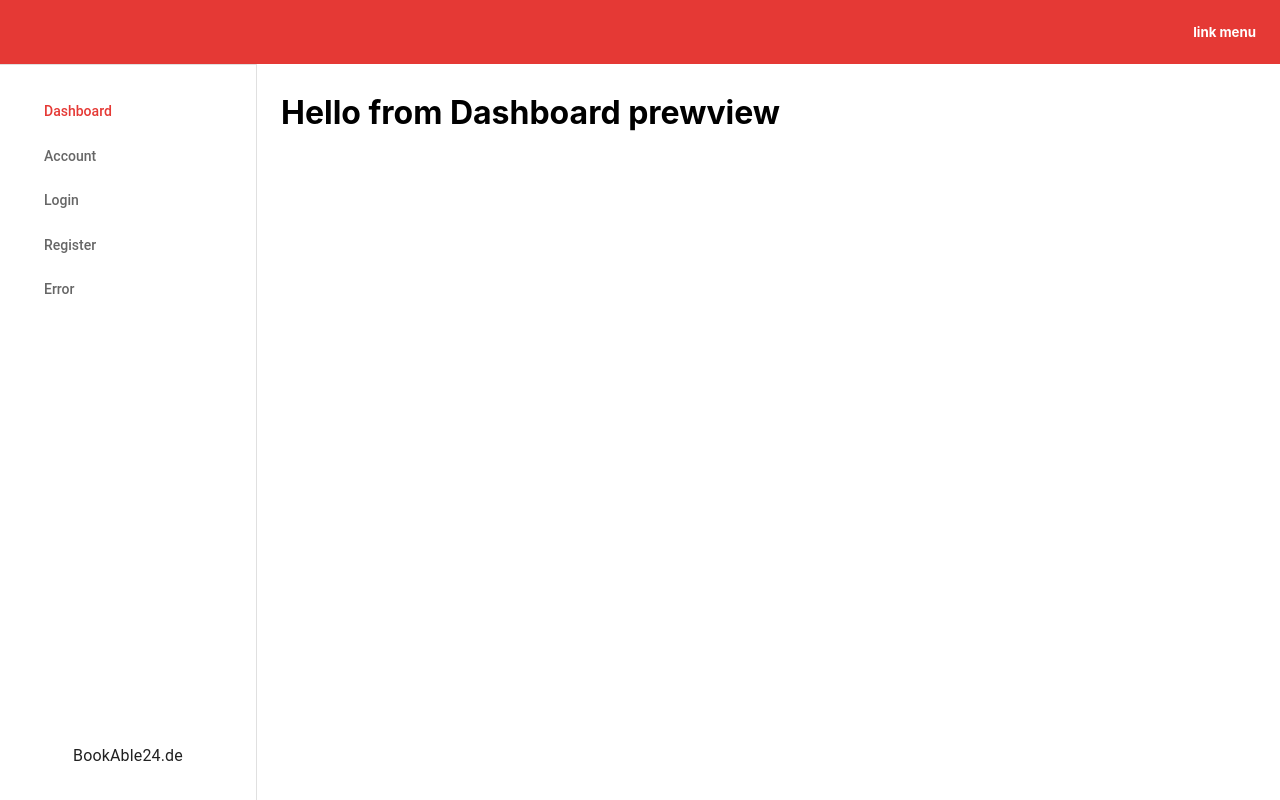
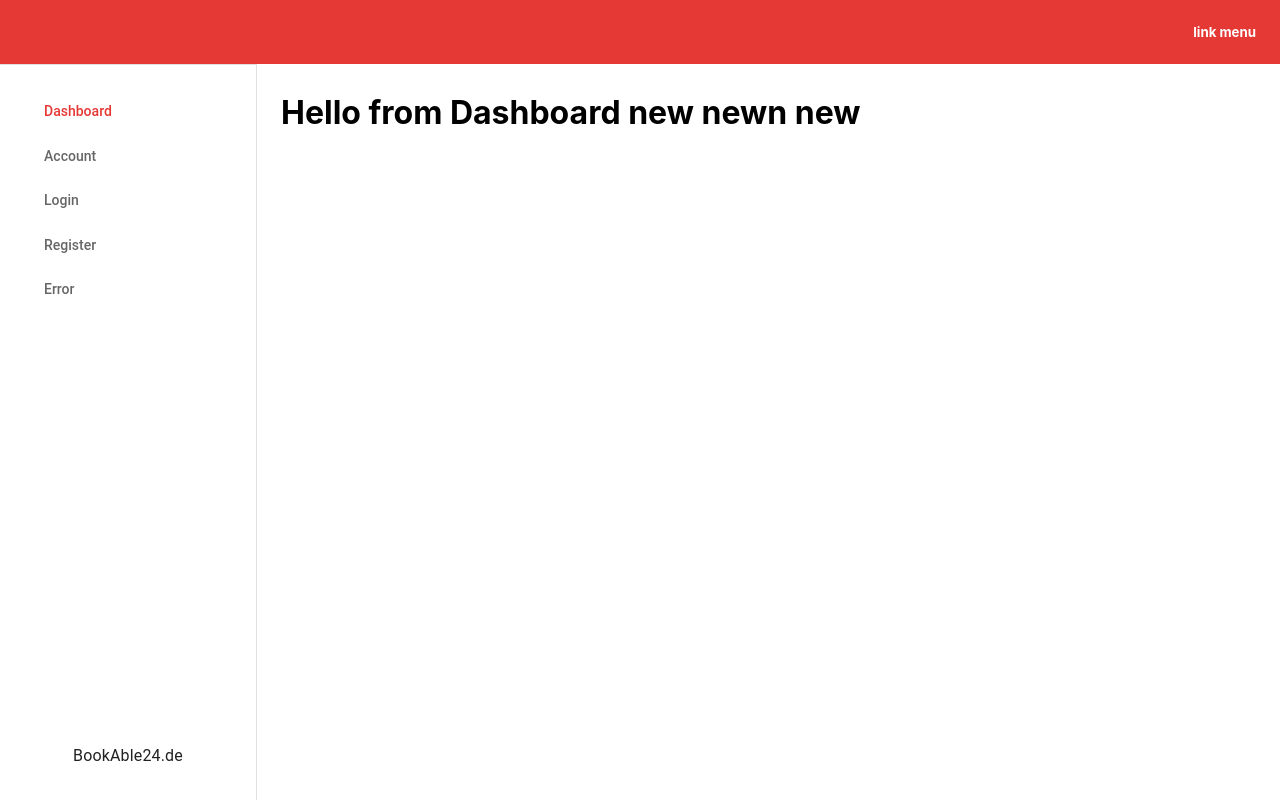
Before and after one commit to steve-phan/repairphone-app, a React (Create React App) app: page /app/dashboard in a window 1280 px wide. Shown: the top 800 px of the page. Built offline with nearby package versions, Linux system fonts and the light colour scheme; some icons are missing.

Commit message:
new new new

```diff
--- a/src/pages/Dashboard/index.tsx
+++ b/src/pages/Dashboard/index.tsx
@@ -3,7 +3,7 @@ import PageContainer from '../../components/shared/PageContainer';
 const Dashboard = () => {
   return (
     <PageContainer>
-      <h1>Hello from Dashboard prewview</h1>
+      <h1>Hello from Dashboard new newn new</h1>
     </PageContainer>
   );
 };
```
